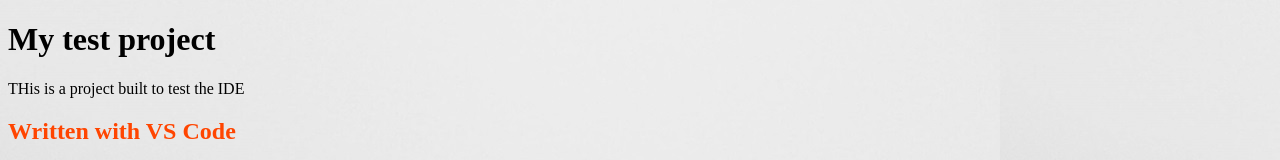
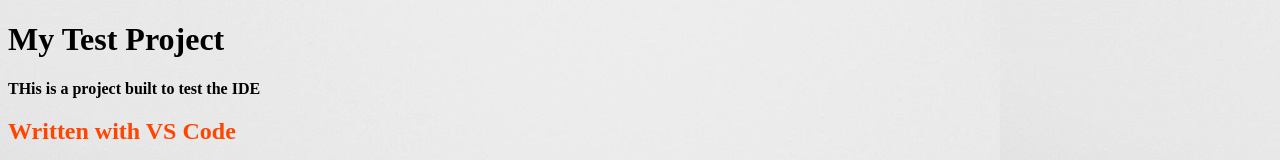
Before and after one commit to neonvixie/test-project, a plain HTML site: page index.html in a window 1280 px wide. Shown: the top 160 px of the page. Drawn offline with Linux system fonts and the light colour scheme.

Commit message:
minor stylistic changes and title change

```diff
--- a/assets/css/styles.css
+++ b/assets/css/styles.css
@@ -3,6 +3,10 @@
     background-image: url("../images/mel9whdh.png");
 }
 
+p{
+    font-weight: bold;
+}
+
 h2{
     color: orangered;
 }
--- a/index.html
+++ b/index.html
@@ -3,11 +3,11 @@
 <head>
     <meta charset="UTF-8">
     <meta name="viewport" content="width=device-width, initial-scale=1.0">
-    <title>Document</title>
+    <title>TEST</title>
     <link rel="stylesheet" href="assets/css/styles.css">
 </head>
 <body>
-    <h1>My test project</h1>
+    <h1>My Test Project</h1>
     <p>THis is a project built to test the IDE</p>
     <h2>Written with VS Code</h2>
     <img src="assets/images/nc3tplyt.png" alt="Code Institute Logo">
```
